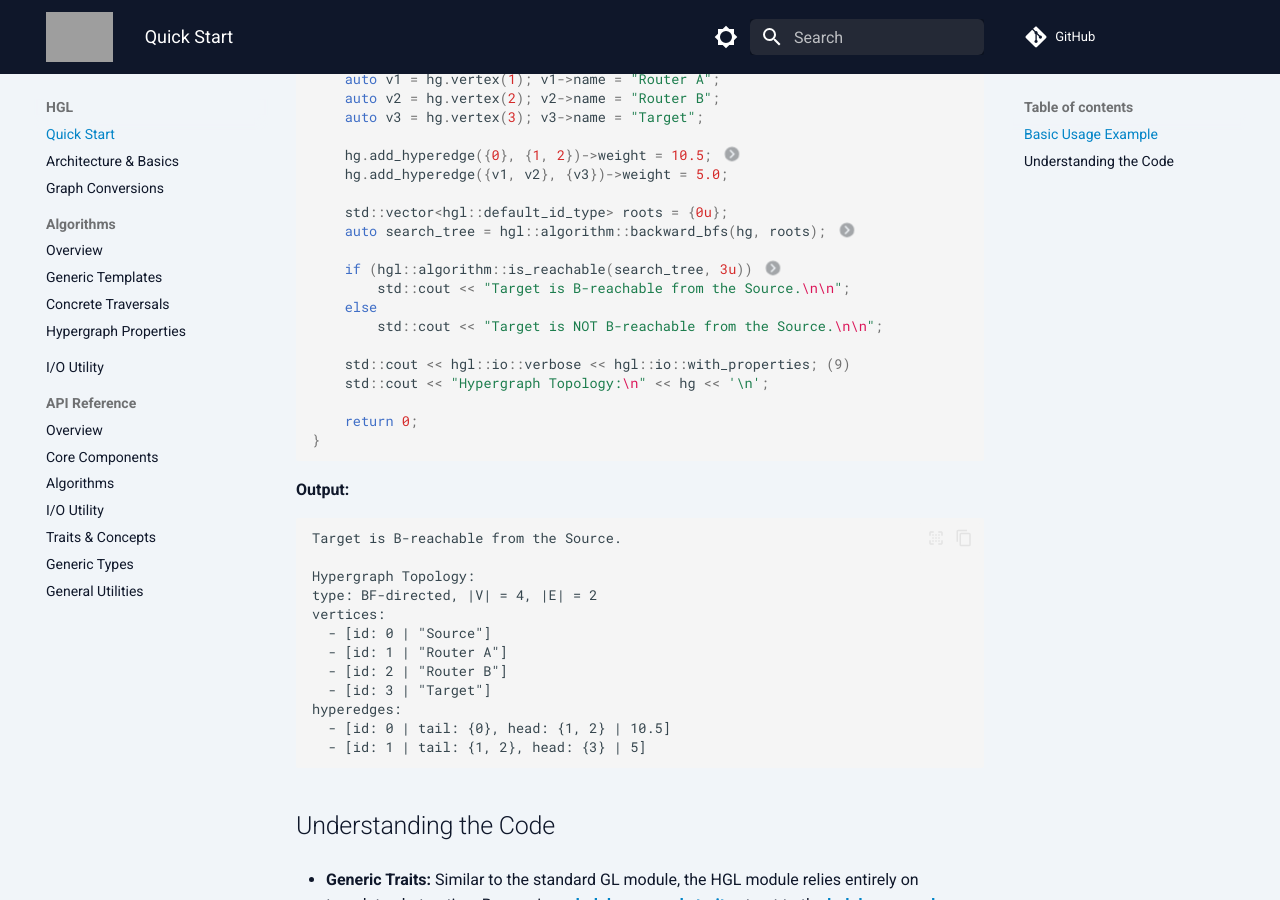
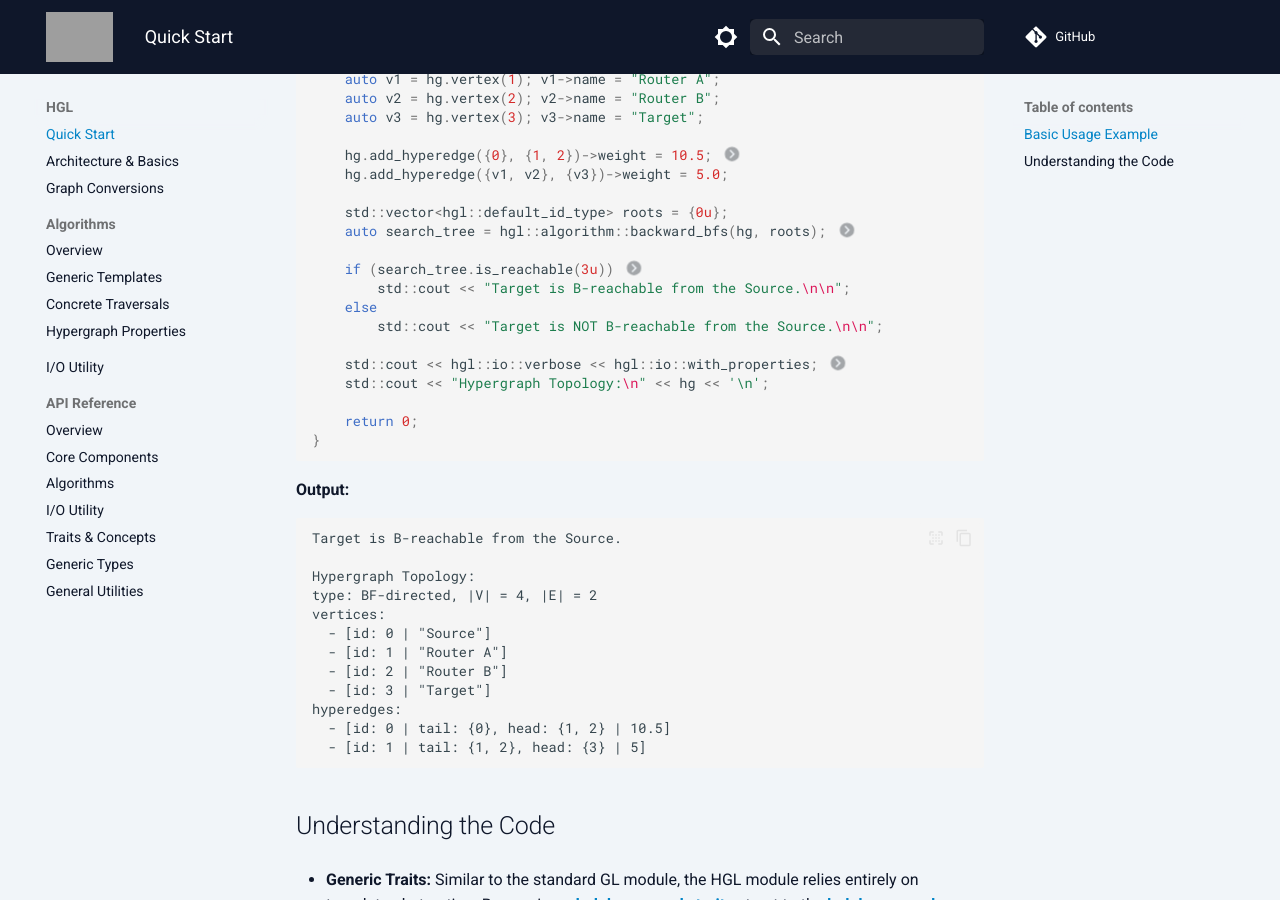
Before and after one commit to SpectraL519/cpp-gl, an MkDocs documentation site: the page built from docs/hgl/quick_start.md, in a window 1280 px wide and 900 px high, scrolled down 974 px. Built offline with MkDocs 1.6.1 and Material for MkDocs 9.7.7, drawn with Linux system fonts in a browser that asks for light colours; comment, search, counter and statistics services are not loaded; the version menu is left out; grey boxes are pictures that could not be loaded.

Commit message:
search tree alignment

```diff
--- a/docs/hgl/quick_start.md
+++ b/docs/hgl/quick_start.md
@@ -37,14 +37,14 @@ int main() {
     hg.add_hyperedge({v1, v2}, {v3})->weight = 5.0;
 
     std::vector<hgl::default_id_type> roots = {0u};
-    auto search_tree = hgl::algorithm::backward_bfs(hg, roots); // (7)!
+    auto search_tree = hgl::algorithm::backward_bfs(hg, roots); // (6)!
 
-    if (hgl::algorithm::is_reachable(search_tree, 3u)) // (8)!
+    if (search_tree.is_reachable(3u)) // (7)!
         std::cout << "Target is B-reachable from the Source.\n\n";
     else
         std::cout << "Target is NOT B-reachable from the Source.\n\n";
 
-    std::cout << hgl::io::verbose << hgl::io::with_properties; // (9)!
+    std::cout << hgl::io::verbose << hgl::io::with_properties; // (8)!
     std::cout << "Hypergraph Topology:\n" << hg << '\n';
 
     return 0;
@@ -57,7 +57,7 @@ int main() {
 4. Retrieve stable vertex descriptors using `.vertex(id)` to assign property payloads safely.
 5. BF-directed hyperedges connect a set of *tail* vertices to a set of *head* vertices. An edge can be added using vertex IDs or descriptors. <br/> **NOTE:** You can alternatively instantiate the hypergraph with a given number of hyperedges and simply *bind* vertices to them using the dedicated binding methods. <br/> **IMPORTANT:** Property Access Safety <br/> Assigning properties inline via the returned descriptor is safe here because the temporary descriptor is immediately discarded, meaning no dangling references are kept. The same bahaviour can be achieved using the `add_hyperedge_with` methods.
 6. Execute a Breadth-First Backward Search (B-BFS) to compute B-reachability semantics from the source vertex.
-7. Query the resulting search tree to validate if the Target vertex was successfully reached.
+7. Query the resulting search tree to validate if the target vertex was successfully reached.
 8. Standard GL stream manipulators inject persistent formatting state to output the hypergraph's structure in a verbose format, including the element properties.
 
 **Output:**
```
Also changed, not shown: 10 other files.
